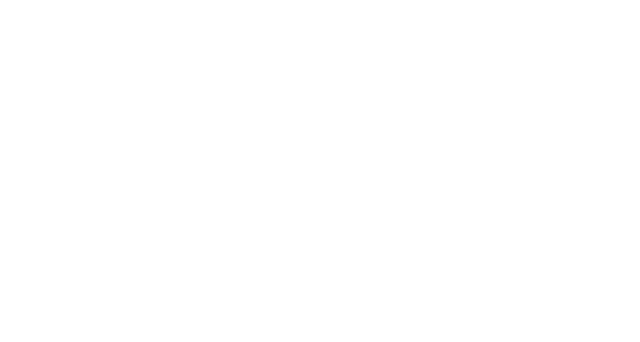
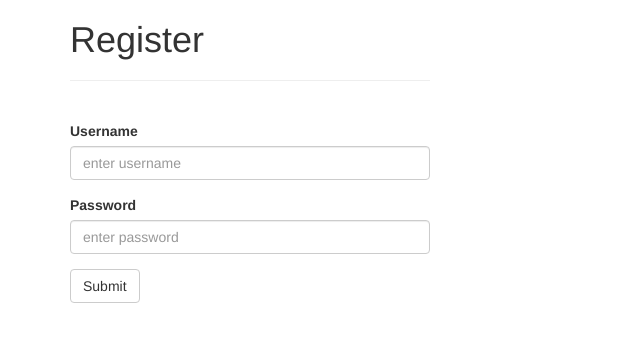
Before and after one commit to masliev/ReportFilter, an Angular app in the folder client/: page /register in a window 1280 px wide. Before the commit this address led to /. Shown: the top 342 px of the page, without its empty margins (0-640 px from the left). Built offline with nearby package versions, Linux system fonts and the light colour scheme.

Commit message:
register service

```diff
--- a/client/src/app/app.module.ts
+++ b/client/src/app/app.module.ts
@@ -20,7 +20,8 @@ import { RegisterComponent } from './components/register/register.component';
     HttpModule,
     FormsModule,
     RouterModule.forRoot([
-      { path: 'login', component: LoginComponent }
+      { path: 'login', component: LoginComponent },
+      { path: 'register', component: RegisterComponent }
     ])
   ],
   providers: [AuthService],
--- a/client/src/app/components/register/register.component.html
+++ b/client/src/app/components/register/register.component.html
@@ -1,3 +1,17 @@
-<p>
-  register works!
-</p>
+<div class="row">
+  <div class="col-md-4">
+    <h1>Register</h1>
+    <hr><br>
+    <form (ngSubmit)="onRegister()" novalidate>
+     <div class="form-group">
+       <label for="username">Username</label>
+       <input type="text" class="form-control" id="username" placeholder="enter username" [(ngModel)]="user.username" name="username" required>
+     </div>
+     <div class="form-group">
+       <label for="password">Password</label>
+       <input type="password" class="form-control" id="password" placeholder="enter password" [(ngModel)]="user.password" name="password" required>
+     </div>
+     <button type="submit" class="btn btn-default">Submit</button>
+    </form>
+  </div>
+</div>
--- a/client/src/app/components/register/register.component.ts
+++ b/client/src/app/components/register/register.component.ts
@@ -1,15 +1,22 @@
-import { Component, OnInit } from '@angular/core';
+import { Component } from '@angular/core';
+import { AuthService } from '../../services/auth.service';
+import { User } from '../../models/user';
 
 @Component({
-  selector: 'app-register',
+  selector: 'register',
   templateUrl: './register.component.html',
   styleUrls: ['./register.component.css']
 })
-export class RegisterComponent implements OnInit {
-
-  constructor() { }
-
-  ngOnInit() {
+export class RegisterComponent {
+  user: User = new User();
+  constructor(private auth: AuthService) {}
+  onRegister(): void {
+    this.auth.register(this.user)
+    .then((user) => {
+      console.log(user.json());
+    })
+    .catch((err) => {
+      console.log(err);
+    });
   }
-
 }
```
